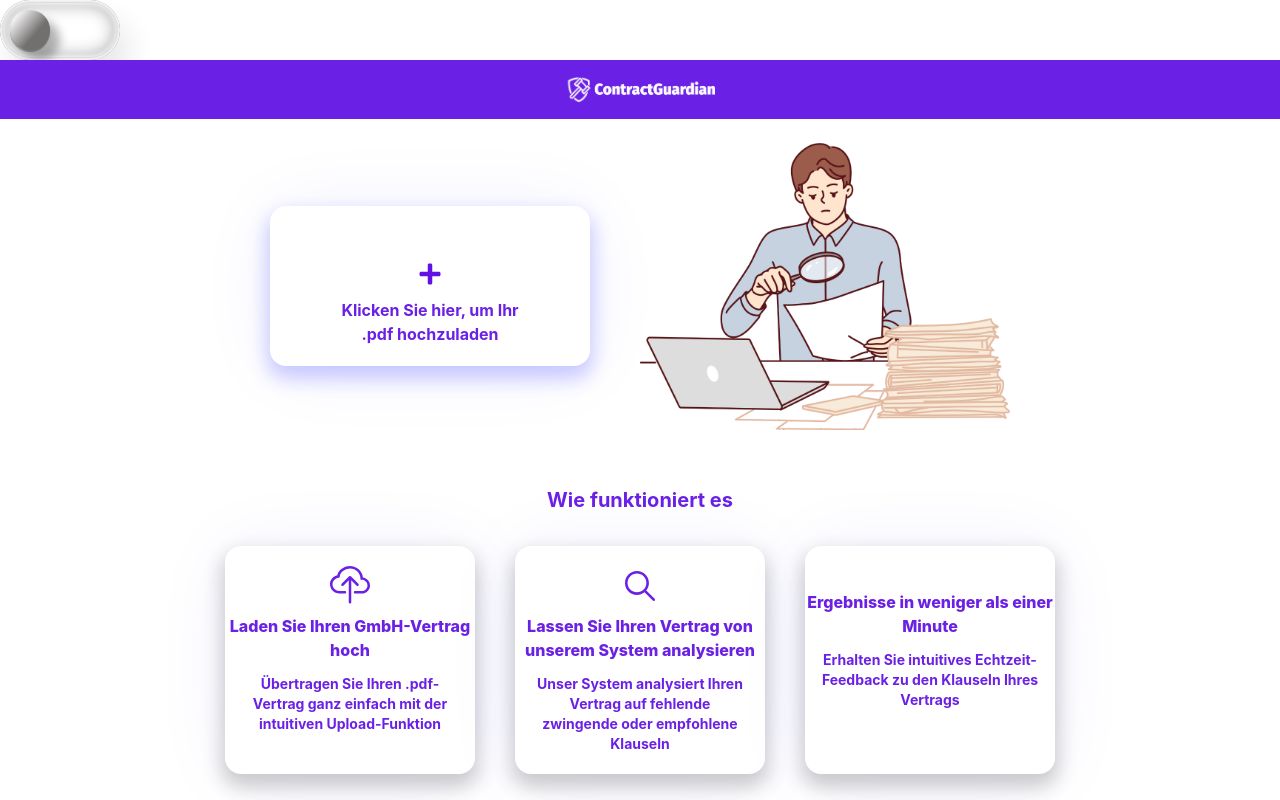
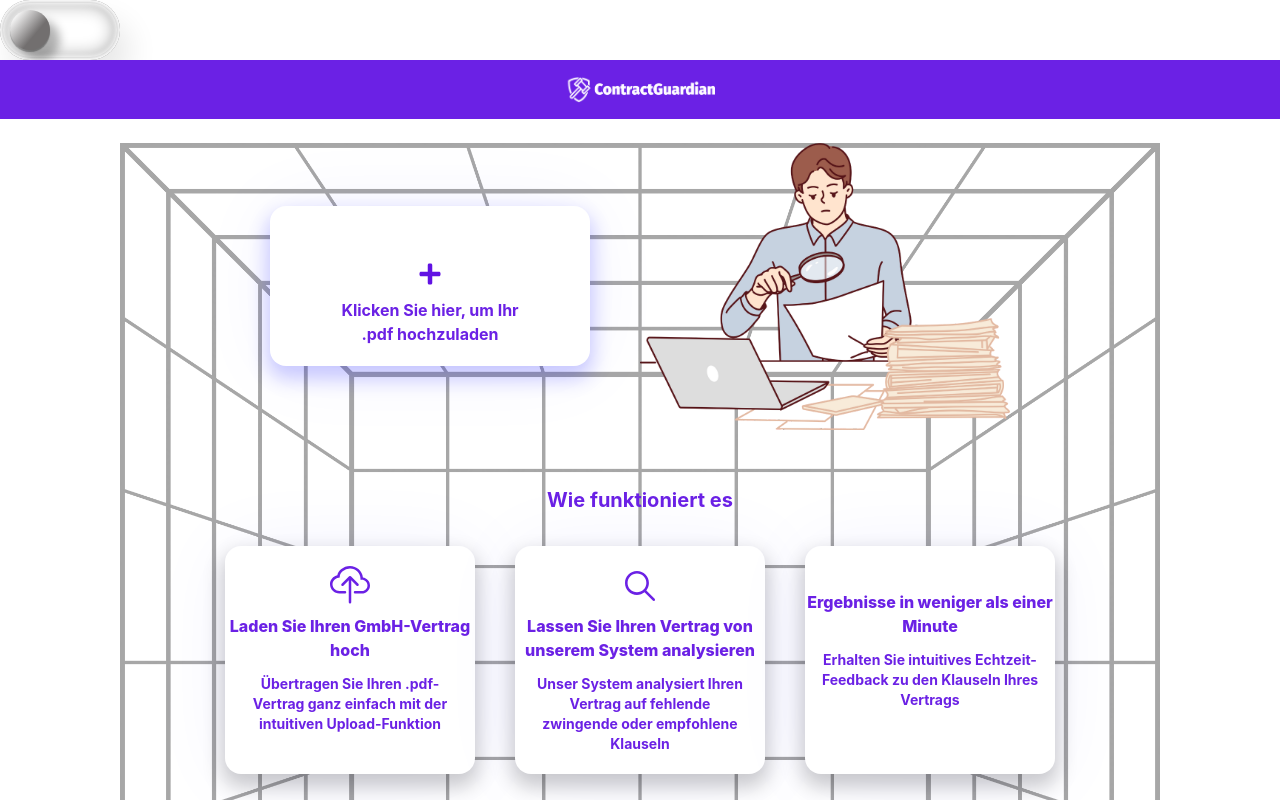
Before and after one commit to AyhamJo7/ContractGuardian, a React (Create React App) app in the folder Frontend/: page / in a window 1280 px wide. Shown: the top 800 px of the page. Built offline with nearby package versions, Linux system fonts and the light colour scheme; some icons are missing.

Commit message:
Background image (grid)

```diff
--- a/Frontend/src/App.css
+++ b/Frontend/src/App.css
@@ -51,3 +51,9 @@
   background-color: #fff;
   color: #333;
 }
+
+.custom-bg {
+  background-image: url('/bg_grid.png');
+  background-size: cover;
+  background-repeat: no-repeat;
+}
--- a/Frontend/src/pages/Home.jsx
+++ b/Frontend/src/pages/Home.jsx
@@ -45,7 +45,7 @@ const Home = () => {
 
   return (
     <div className="w-full flex justify-center min-h-screen">
-    <div className="mt-6 px-5">
+    <div className="mt-6 px-5 custom-bg">
       <div className="flex justify-center items-center md:gap-[50px]">
         <motion.div
           initial={{ y: 50, opacity: 0 }}
```
Also changed, not shown: Frontend/public/bg_grid.png (added).
